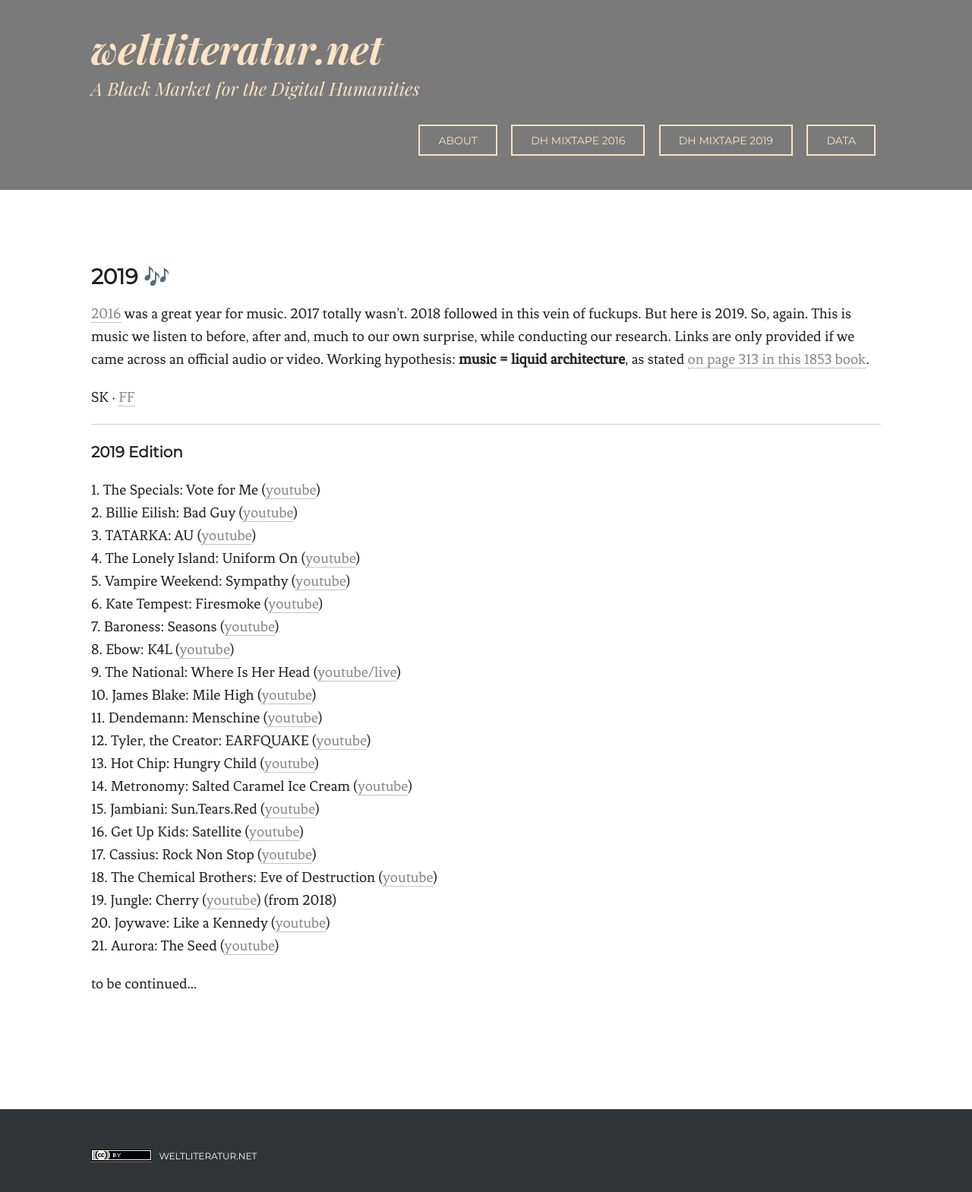
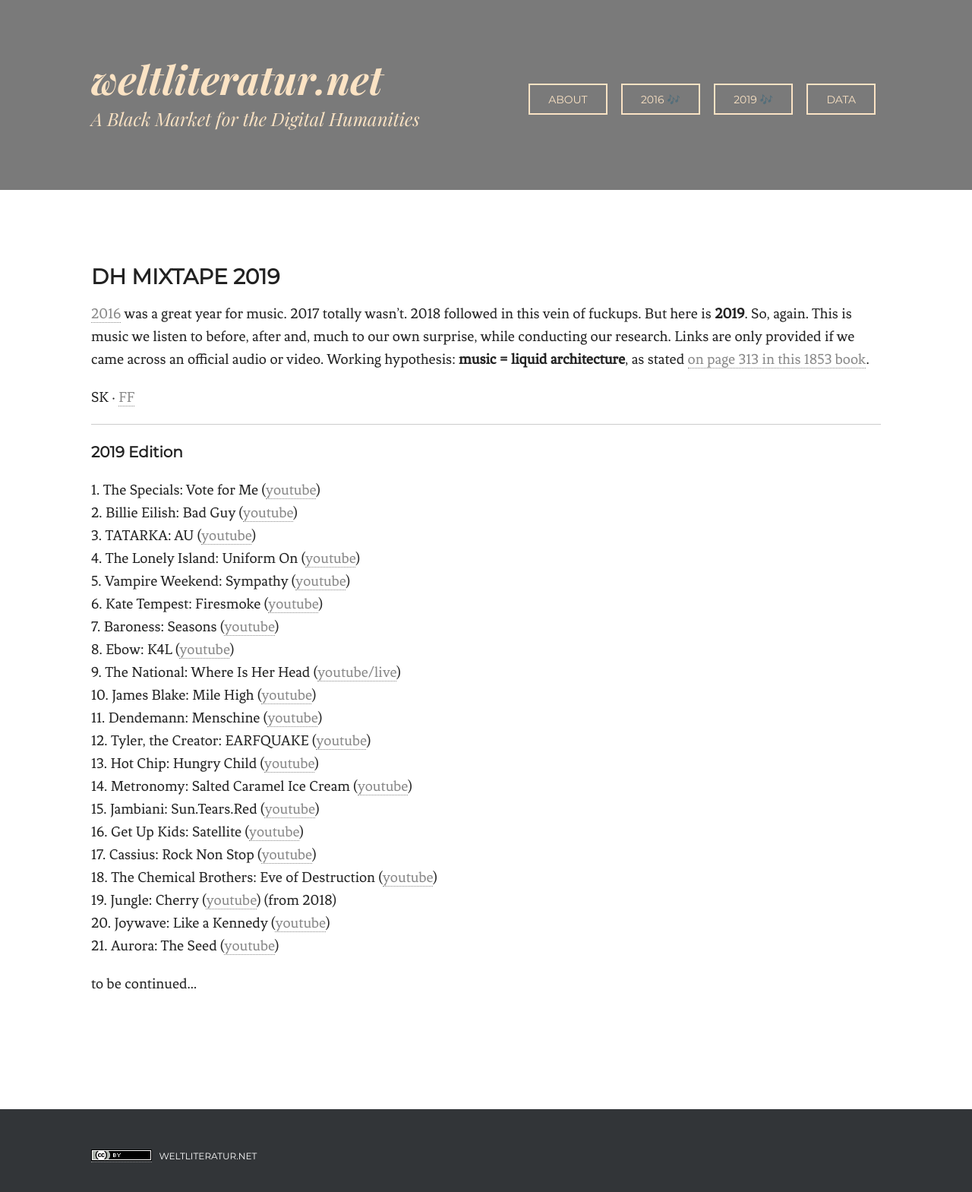
Before and after one commit to weltliteratur/blog, a Jekyll site: the page built from dh-mixtape-2019.md, in a window 1280 px wide. Shown: the top 1569 px of the page at 76% size. Built offline with Jekyll 4.4.1, drawn with Linux system fonts in a browser that asks for light colours.

Commit message:
adjustments

```diff
--- a/_includes/header.html
+++ b/_includes/header.html
@@ -10,8 +10,8 @@
 
       <nav id="main-nav">
 	<a href="/about/" class="{% if page.url == '/about/index.html' %}selected{% endif %}">About</a>
-  <a href="/dh-mixtape-2016/" class="{% if page.url == '/dh-mixtape-2016/index.html' %}selected{% endif %}">DH Mixtape 2016</a>
-  <a href="/dh-mixtape-2019/" class="{% if page.url == '/dh-mixtape-2019/index.html' %}selected{% endif %}">DH Mixtape 2019</a>
+  <a href="/dh-mixtape-2016/" class="{% if page.url == '/dh-mixtape-2016/index.html' %}selected{% endif %}">2016 🎶</a>
+  <a href="/dh-mixtape-2019/" class="{% if page.url == '/dh-mixtape-2019/index.html' %}selected{% endif %}">2019 🎶</a>
 	<a href="http://data.weltliteratur.net/">Data</a>
       </nav>
     </div>
```
Also changed, not shown: dh-mixtape-2016.md (+1 -1 lines), dh-mixtape-2019.md (+2 -2 lines).
